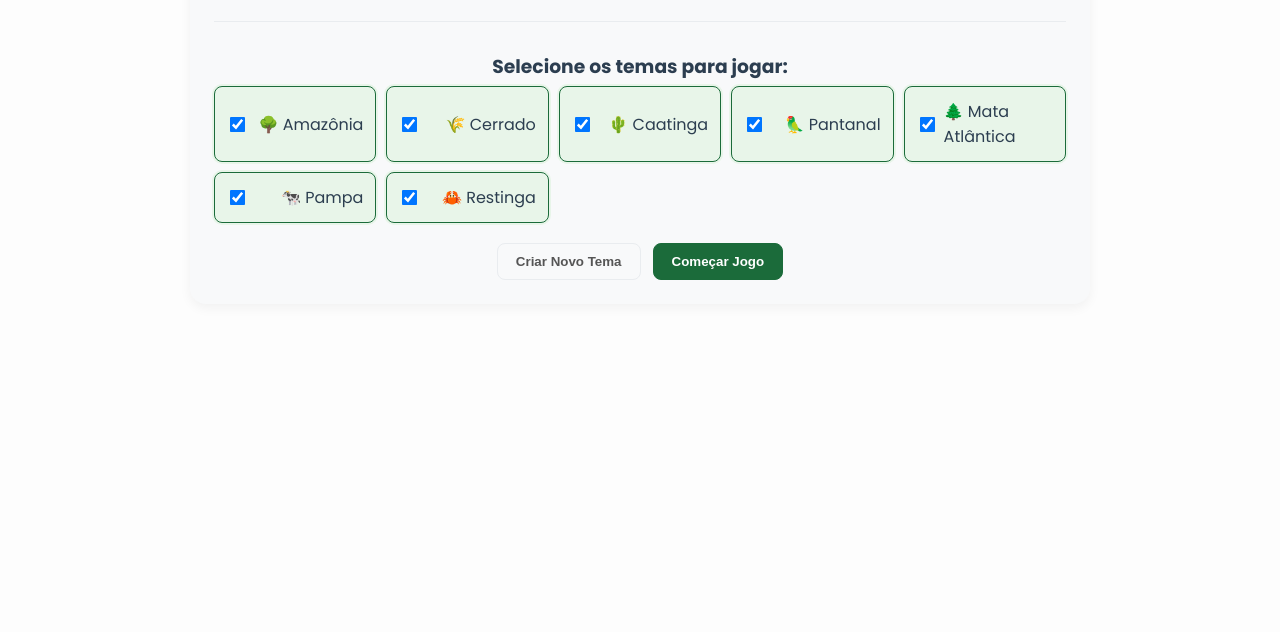
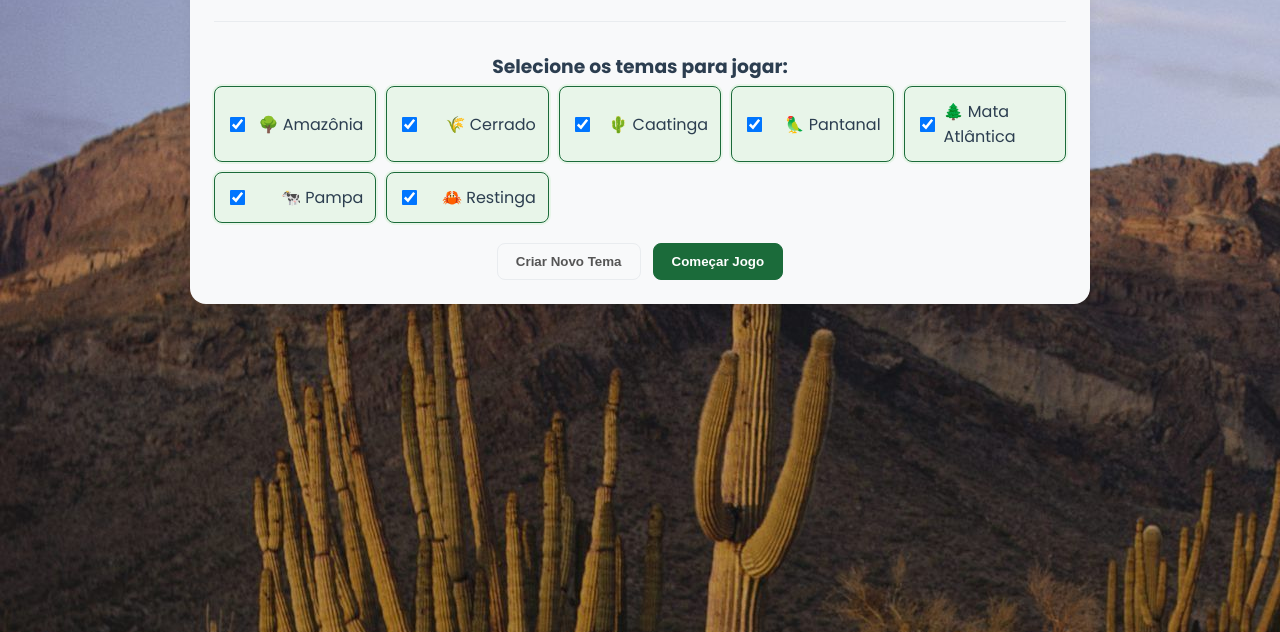
Before and after one commit to MarcusStudios/JogoEducativoTabuleiro, a plain HTML site: page index.html in a window 1280 px wide. Shown: the part 297-929 px from the top of the page. Drawn offline with Linux system fonts and the light colour scheme.

Commit message:
background image adiiconado

```diff
--- a/css/style.css
+++ b/css/style.css
@@ -1,3 +1,6 @@
+body{
+  background-image: url('../assets/background.jpeg');
+}
 :root {
   --accent: #1b6b3a;
   --accent-light: #e8f5e9; /* Verde bem claro para fundos sutis */
@@ -9,6 +12,7 @@
   --bg-light: #f8f9fa;
   --border-color: #e9ecef; /* Borda mais clara */
 }
+
 
 @keyframes fadeIn {
   from {
```
Also changed, not shown: assets/background.jpeg (added).
